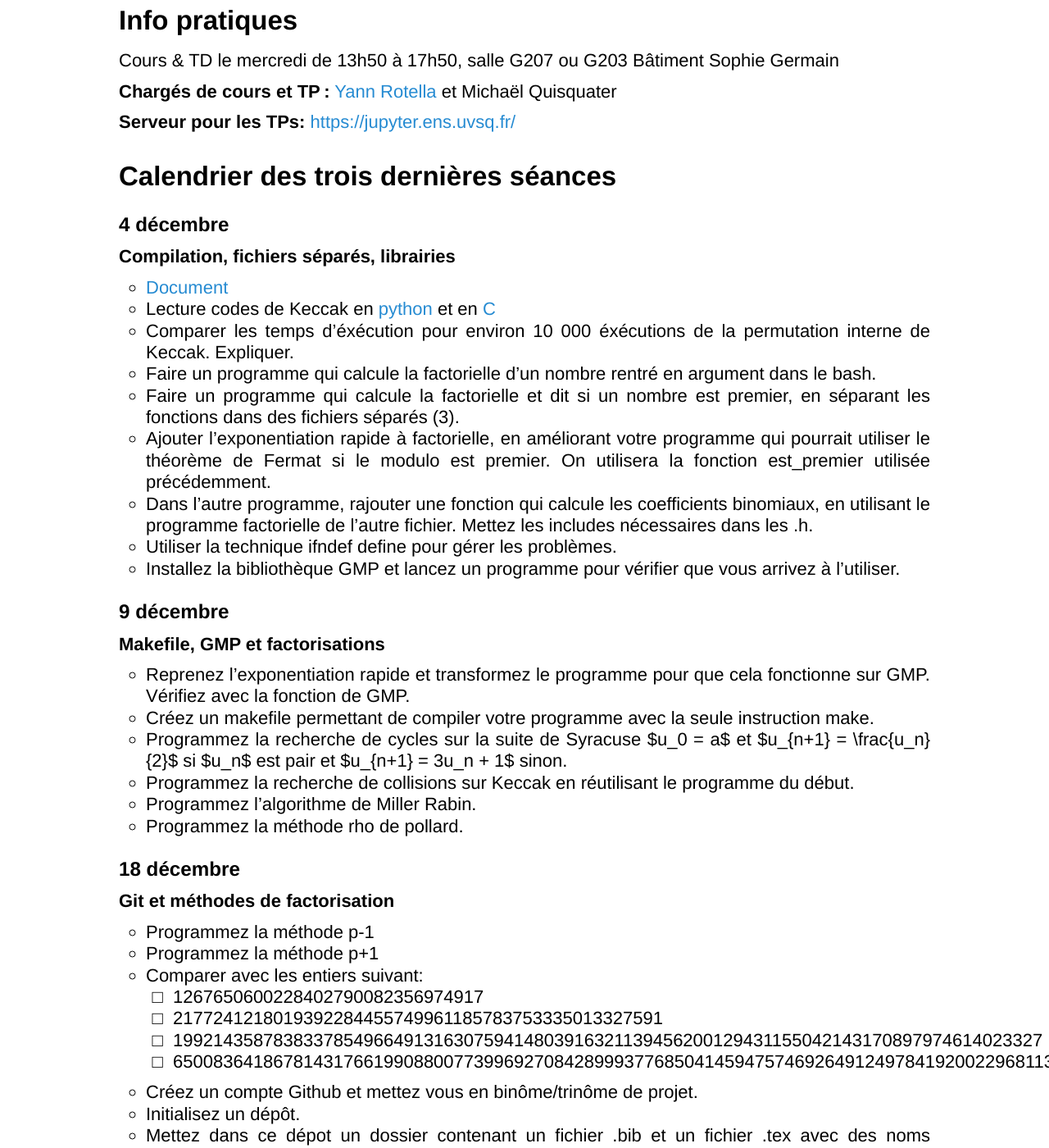
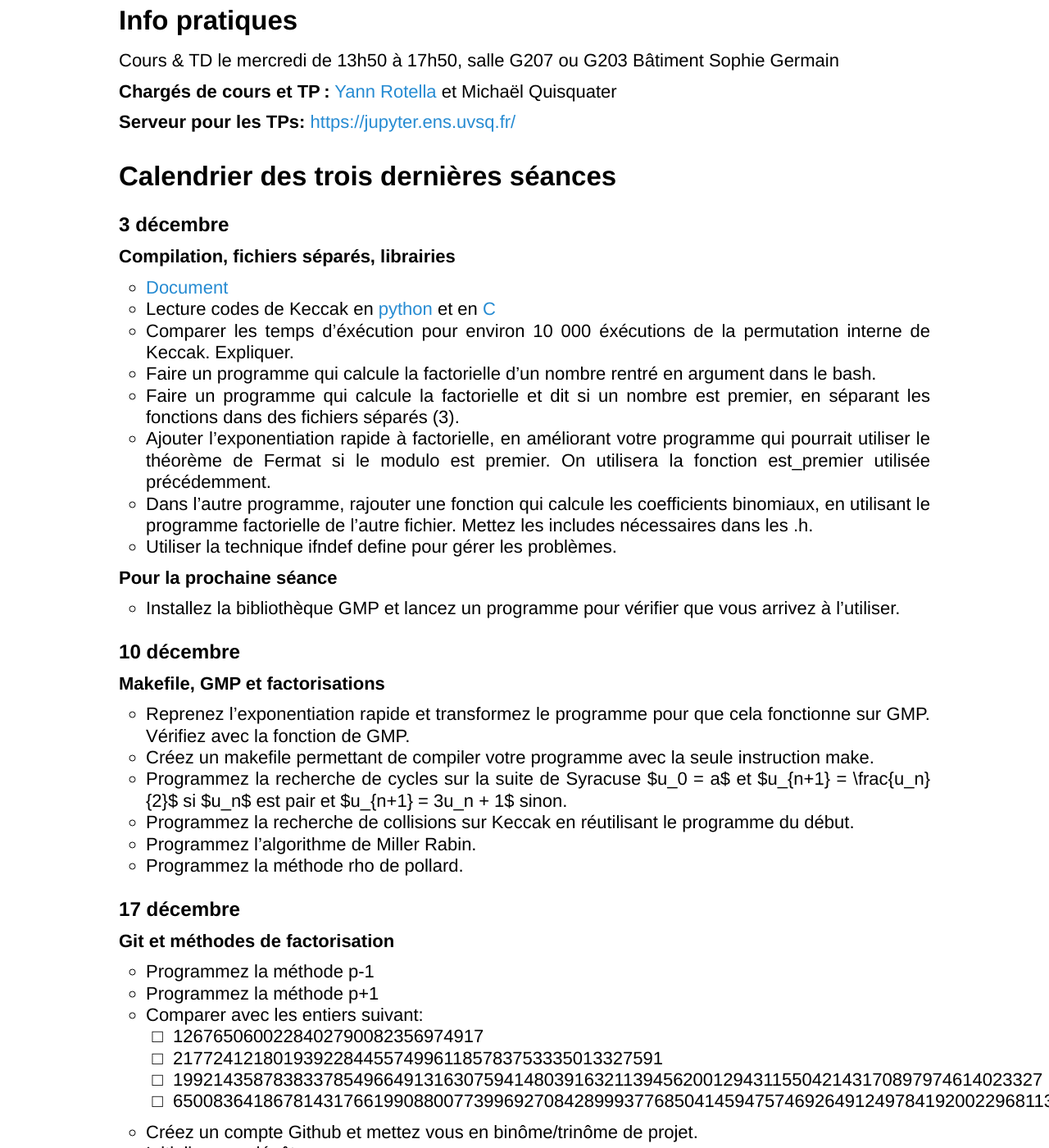
Before and after one commit to YannRotella/algoc, a Jekyll site: the page built from index.md, in a window 1280 px wide and 1400 px high, scrolled down 433 px. Shown: the whole window at 82% size. Built offline with Jekyll 4.4.1, drawn with Linux system fonts in a browser that asks for light colours.

Commit message:
upadte pour 2025

```diff
--- a/index.md
+++ b/index.md
@@ -12,7 +12,7 @@ Cours & TD le mercredi de 13h50 à 17h50, salle G207 ou G203 Bâtiment Sophie Ge
 
 ## Calendrier des trois dernières séances
 
-#### 4 décembre
+#### 3 décembre
 
 **Compilation, fichiers séparés, librairies**
    - [Document](tds/CompilationBasiqueC.pdf)
@@ -23,10 +23,12 @@ Cours & TD le mercredi de 13h50 à 17h50, salle G207 ou G203 Bâtiment Sophie Ge
    - Ajouter l'exponentiation rapide à factorielle, en améliorant votre programme qui pourrait utiliser le théorème de Fermat si le modulo est premier. On utilisera la fonction est_premier utilisée précédemment.
    - Dans l'autre programme, rajouter une fonction qui calcule les coefficients binomiaux, en utilisant le programme factorielle de l'autre fichier. Mettez les includes nécessaires dans les .h.
    - Utiliser la technique ifndef define pour gérer les problèmes.
+
+**Pour la prochaine séance**
    - Installez la bibliothèque GMP et lancez un programme pour vérifier que vous arrivez à l'utiliser.
 
 
-#### 9 décembre
+#### 10 décembre
 
 **Makefile, GMP et factorisations**
    - Reprenez l'exponentiation rapide et transformez le programme pour que cela fonctionne sur GMP. Vérifiez avec la fonction de GMP.
@@ -37,7 +39,7 @@ Cours & TD le mercredi de 13h50 à 17h50, salle G207 ou G203 Bâtiment Sophie Ge
    - Programmez la méthode rho de pollard.
 
 
-#### 18 décembre
+#### 17 décembre
 
 **Git et méthodes de factorisation**
 
```
